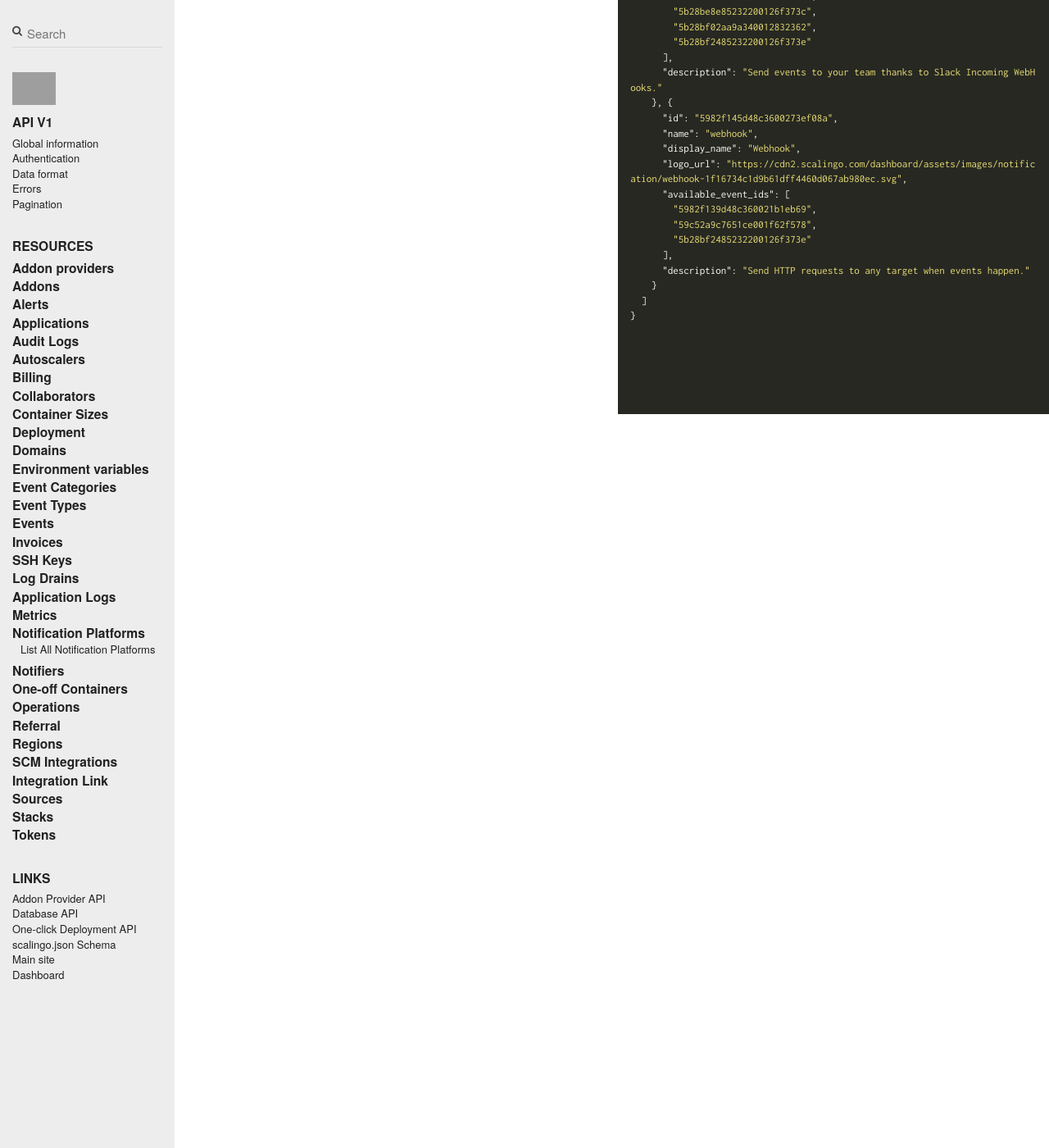
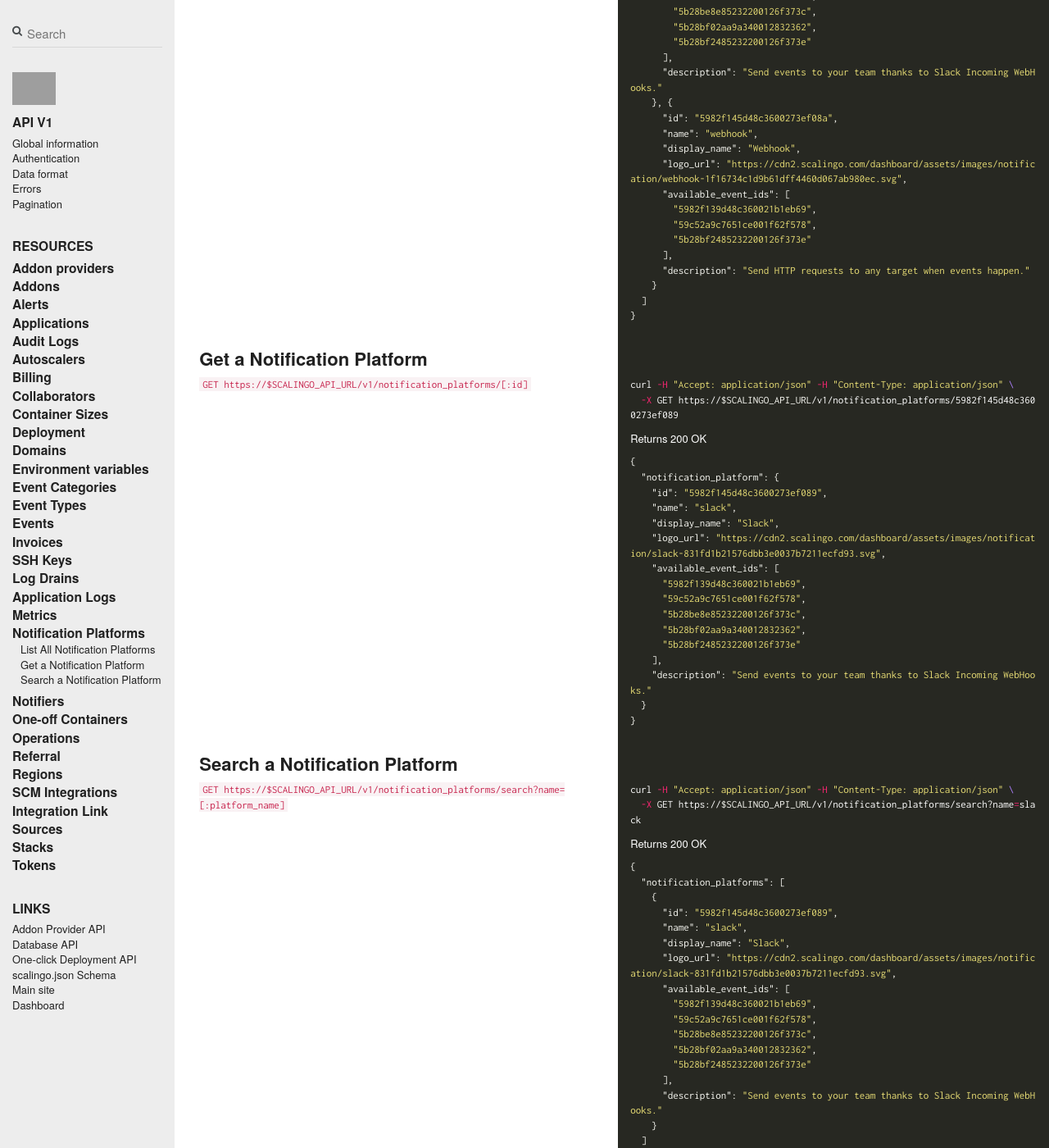
Before and after one commit to jdauphant/developers-documentation, a Jekyll site: the page built from _scalingo_api/notification_platforms.md, in a window 1280 px wide and 1400 px high, scrolled down 750 px. Shown: the whole window at 82% size. Built offline with Jekyll 4.4.1, drawn with Linux system fonts in a browser that asks for light colours; nearby versions of some CDN libraries; comment, search, counter and statistics services are not loaded; grey boxes are pictures that could not be loaded.

Commit message:
[Notification Platform] Add doc about search and show
Fix #55

````diff
--- a/_scalingo_api/notification_platforms.md
+++ b/_scalingo_api/notification_platforms.md
@@ -92,3 +92,75 @@ Returns 200 OK
 ```
 
 --- row ---
+
+## Get a Notification Platform
+
+--- row ---
+
+`GET https://$SCALINGO_API_URL/v1/notification_platforms/[:id]`
+
+||| col |||
+
+```shell
+curl -H "Accept: application/json" -H "Content-Type: application/json" \
+  -X GET https://$SCALINGO_API_URL/v1/notification_platforms/5982f145d48c3600273ef089
+```
+
+Returns 200 OK
+
+```json
+{
+  "notification_platform": {
+    "id": "5982f145d48c3600273ef089",
+    "name": "slack",
+    "display_name": "Slack",
+    "logo_url": "https://cdn2.scalingo.com/dashboard/assets/images/notification/slack-831fd1b21576dbb3e0037b7211ecfd93.svg",
+    "available_event_ids": [
+      "5982f139d48c360021b1eb69",
+      "59c52a9c7651ce001f62f578",
+      "5b28be8e85232200126f373c",
+      "5b28bf02aa9a340012832362",
+      "5b28bf2485232200126f373e"
+    ],
+    "description": "Send events to your team thanks to Slack Incoming WebHooks."
+  }
+}
+```
+
+--- row ---
+
+## Search a Notification Platform
+
+--- row ---
+
+`GET https://$SCALINGO_API_URL/v1/notification_platforms/search?name=[:platform_name]`
+
+||| col |||
+
+```shell
+curl -H "Accept: application/json" -H "Content-Type: application/json" \
+  -X GET https://$SCALINGO_API_URL/v1/notification_platforms/search?name=slack
+```
+
+Returns 200 OK
+
+```json
+{
+  "notification_platforms": [
+    {
+      "id": "5982f145d48c3600273ef089",
+      "name": "slack",
+      "display_name": "Slack",
+      "logo_url": "https://cdn2.scalingo.com/dashboard/assets/images/notification/slack-831fd1b21576dbb3e0037b7211ecfd93.svg",
+      "available_event_ids": [
+        "5982f139d48c360021b1eb69",
+        "59c52a9c7651ce001f62f578",
+        "5b28be8e85232200126f373c",
+        "5b28bf02aa9a340012832362",
+        "5b28bf2485232200126f373e"
+      ],
+      "description": "Send events to your team thanks to Slack Incoming WebHooks."
+    }
+  ]
+}
+```
````
